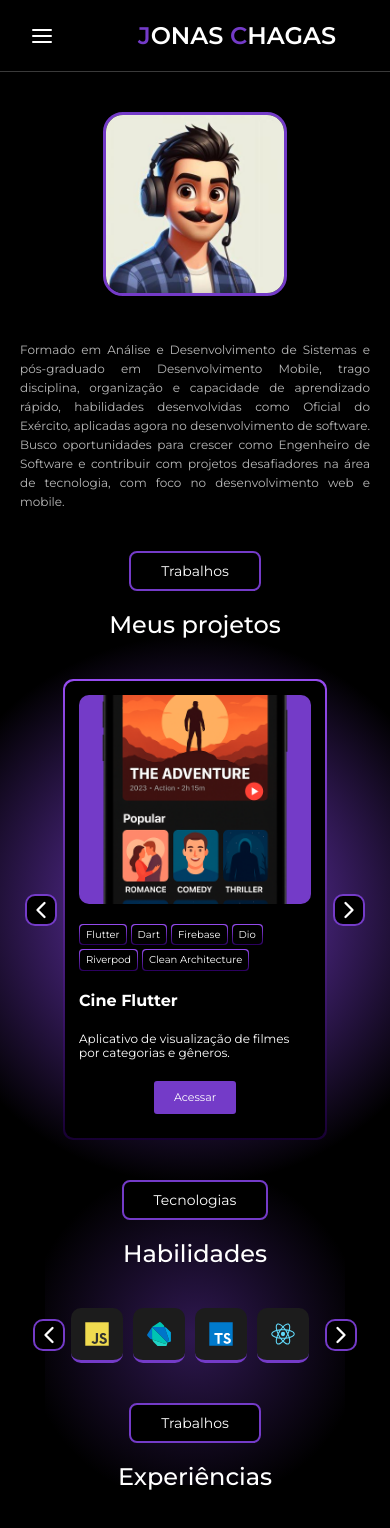
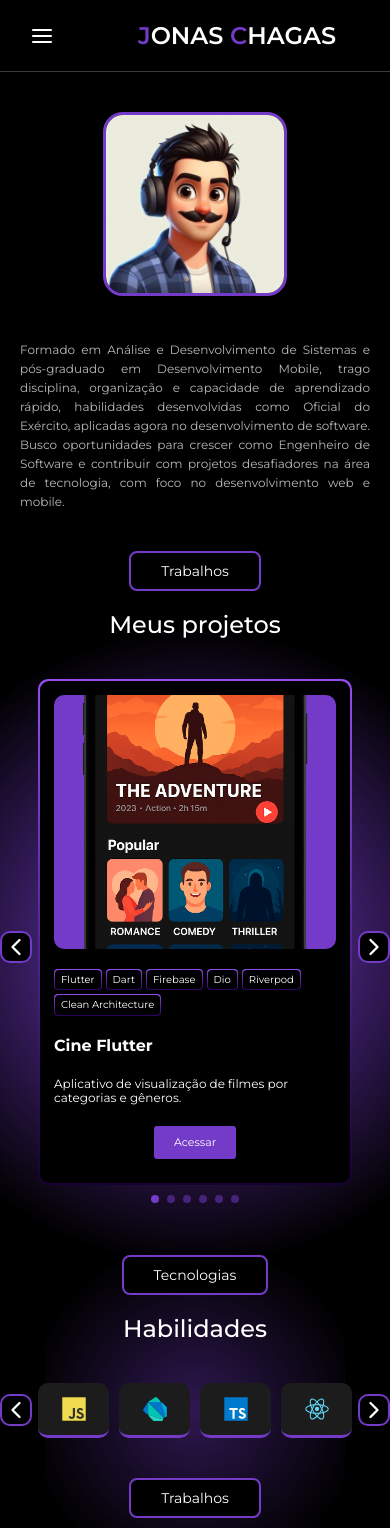
Before and after one commit to JonasGz/jonaschagasdev, a React (Vite) app: page / in a window 390 px wide. Shown: the top 1528 px of the page. Built offline with nearby package versions, Linux system fonts and the light colour scheme.

Commit message:
feat: replace custom sliders with Swiper
Migrate works and technologies sliders to Swiper with navigation,
responsive breakpoints and drag support. Remove unused useScroll hook.

```diff
--- a/package.json
+++ b/package.json
@@ -14,7 +14,8 @@
     "lucide-react": "^0.507.0",
     "react": "^19.0.0",
     "react-dom": "^19.0.0",
-    "react-type-animation": "^3.2.0"
+    "react-type-animation": "^3.2.0",
+    "swiper": "^12.2.0"
   },
   "devDependencies": {
     "@eslint/js": "^9.22.0",
--- a/src/components/technologies/components/tech/tech.scss
+++ b/src/components/technologies/components/tech/tech.scss
@@ -7,7 +7,7 @@
   flex-direction: column;
   align-items: center;
   gap: 1.4rem;
-  flex: 1 1 0;
+  width: 100%;
   max-width: 6rem;
 
   &__icon {
@@ -24,6 +24,8 @@
 @media (min-width: 768px) {
   .tech {
     padding: 2rem;
+    width: 8rem;
+    max-width: none;
 
     &__icon {
       width: 3rem;
--- a/src/components/technologies/technologies.scss
+++ b/src/components/technologies/technologies.scss
@@ -25,27 +25,31 @@
     border-radius: 1rem;
     display: flex;
     cursor: pointer;
+    flex-shrink: 0;
+    z-index: 2;
+
+    &.swiper-button-disabled {
+      opacity: 0.4;
+      cursor: default;
+    }
   }
 
   &__items {
+    width: 100%;
+    min-width: 0;
+  }
+
+  &__slide {
     display: flex;
-    gap: 1rem;
-    width: 24.8rem;
-    overflow: hidden;
+    justify-content: center;
+    height: auto;
   }
 }
 
 @media (min-width: 768px) {
   .technologies {
-    &__btn {
-      display: none;
-    }
-
-    &__items {
-      width: 100%;
-      gap: 1rem;
-      flex-wrap: wrap;
-      justify-content: center;
+    &__slide {
+      width: auto;
     }
   }
 }
--- a/src/components/technologies/technologies.tsx
+++ b/src/components/technologies/technologies.tsx
@@ -1,39 +1,61 @@
 import { ChevronLeft, ChevronRight } from "lucide-react";
+import { Swiper, SwiperSlide } from "swiper/react";
+import { Navigation } from "swiper/modules";
 import { Tech } from "./components/tech/tech";
+import "swiper/css";
+import "swiper/css/navigation";
 import "./technologies.scss";
-import { useScroll } from "../../hooks/use-scroll";
+
+const technologies = [
+  { url: "/assets/icons/jsIcon.svg", name: "JavaScript" },
+  { url: "/assets/icons/dartIcon.svg", name: "Dart" },
+  { url: "/assets/icons/tsIcon.svg", name: "TypeScript" },
+  { url: "/assets/icons/reactIcon.svg", name: "React" },
+  { url: "/assets/icons/nextjsIcon.svg", name: "Nextjs" },
+  { url: "/assets/icons/flutterIcon.svg", name: "Flutter" },
+  { url: "/assets/icons/reactIcon.svg", name: "React Native" },
+  { url: "/assets/icons/kotlinIcon.svg", name: "Kotlin" },
+  { url: "/assets/icons/gitIcon.svg", name: "Git" },
+];
 
 export const Technologies = () => {
-  const { containerRef, handleNext, handlePrev } = useScroll({
-    itemsPerView: 4,
-    gap: 10,
-  });
-
   return (
     <div className="technologies">
       <div className="technologies__bg"></div>
 
       <ChevronLeft
         size={28}
-        onClick={handlePrev}
-        className="technologies__btn"
+        className="technologies__btn technologies__btn--prev"
         color="white"
       />
-      <div ref={containerRef} className="technologies__items">
-        <Tech url="/assets/icons/jsIcon.svg" name="JavaScript" />
-        <Tech url="/assets/icons/dartIcon.svg" name="Dart" />
-        <Tech url="/assets/icons/tsIcon.svg" name="TypeScript" />
-        <Tech url="/assets/icons/reactIcon.svg" name="React" />
-        <Tech url="/assets/icons/nextjsIcon.svg" name="Nextjs" />
-        <Tech url="/assets/icons/flutterIcon.svg" name="Flutter" />
-        <Tech url="/assets/icons/reactIcon.svg" name="React Native" />
-        <Tech url="/assets/icons/kotlinIcon.svg" name="Kotlin" />
-        <Tech url="/assets/icons/gitIcon.svg" name="Git" />
-      </div>
+      <Swiper
+        className="technologies__items"
+        modules={[Navigation]}
+        navigation={{
+          prevEl: ".technologies__btn--prev",
+          nextEl: ".technologies__btn--next",
+        }}
+        spaceBetween={10}
+        slidesPerView={4}
+        grabCursor
+        loop
+        centerInsufficientSlides
+        breakpoints={{
+          768: {
+            slidesPerView: "auto",
+            spaceBetween: 16,
+          },
+        }}
+      >
+        {technologies.map((tech) => (
+          <SwiperSlide key={tech.name} className="technologies__slide">
+            <Tech url={tech.url} name={tech.name} />
+          </SwiperSlide>
+        ))}
+      </Swiper>
       <ChevronRight
         size={28}
-        onClick={handleNext}
-        className="technologies__btn"
+        className="technologies__btn technologies__btn--next"
         color="white"
       />
     </div>
--- a/src/components/works/components/work/work.scss
+++ b/src/components/works/components/work/work.scss
@@ -4,7 +4,6 @@
   padding: 0.2rem;
   border-radius: 1rem;
   width: 100%;
-  min-width: 26rem;
   color: #ffffff;
 
   & > &__container {
@@ -80,8 +79,6 @@
 
 @media (min-width: 768px) {
   .work {
-    max-width: 28rem;
-
     &__title {
       margin: 1rem 0 0 0;
     }
--- a/src/components/works/works.scss
+++ b/src/components/works/works.scss
@@ -3,6 +3,9 @@
   align-items: center;
   gap: 0.6rem;
   position: relative;
+  width: 100%;
+  max-width: 100rem;
+  margin: 0 auto;
 
   &__bg {
     position: absolute;
@@ -22,26 +25,32 @@
     border-radius: 1rem;
     display: flex;
     cursor: pointer;
+    flex-shrink: 0;
+    z-index: 2;
+
+    &.swiper-button-disabled {
+      opacity: 0.4;
+      cursor: default;
+    }
   }
 
   &__items {
+    width: 100%;
+    min-width: 0;
+    padding-bottom: 3rem;
+  }
+
+  &__slide {
+    height: auto;
     display: flex;
-    width: 26.4rem;
-    overflow: hidden;
+  }
+
+  .swiper-pagination-bullet {
+    background-color: #743bc8;
+    opacity: 0.5;
+  }
+
+  .swiper-pagination-bullet-active {
+    opacity: 1;
   }
 }
-
-@media (min-width: 768px) {
-  .works {
-    &__btn {
-      display: none;
-    }
-
-    &__items {
-      width: 100%;
-      gap: 2rem;
-      flex-wrap: wrap;
-      justify-content: center;
-    }
-  }
-}
--- a/src/components/works/works.tsx
+++ b/src/components/works/works.tsx
@@ -1,89 +1,103 @@
 import { ChevronLeft, ChevronRight } from "lucide-react";
+import { Swiper, SwiperSlide } from "swiper/react";
+import { Navigation, Pagination } from "swiper/modules";
 import { Work } from "./components/work/work";
-import { useScroll } from "../../hooks/use-scroll";
+import "swiper/css";
+import "swiper/css/navigation";
+import "swiper/css/pagination";
 import "./works.scss";
 
+const works = [
+  {
+    img: "/assets/projects/cineflutter.png",
+    tags: ["Flutter", "Dart", "Firebase", "Dio", "Riverpod", "Clean Architecture"],
+    title: "Cine Flutter",
+    description: "Aplicativo de visualização de filmes por categorias e gêneros.",
+    url: "https://github.com/JonasGz/cine-flutter",
+  },
+  {
+    img: "/assets/projects/petdex.png",
+    tags: ["JavaScript", "HTML", "SCSS", "Firebase"],
+    title: "PetDex",
+    description: "Aplicativo que transforma a experiência de ser tutor de pets.",
+    url: "https://petdex.vercel.app",
+  },
+  {
+    img: "/assets/projects/schedule.png",
+    tags: ["React", "Nextjs", "PWA", "Firebase"],
+    title: "Schedule App",
+    description: "Aplicativo PWA de agendamento de tarefas.",
+    url: "https://schedulepwa.vercel.app",
+  },
+  {
+    img: "/assets/projects/map-marker.png",
+    tags: ["React Native", "RN Maps", "Firebase", "Expo"],
+    title: "Map Marker",
+    description: "Aplicativo para marcações de localizações em mapa.",
+    url: "https://github.com/JonasGz/map-marker-react-native",
+  },
+  {
+    img: "/assets/projects/fuel.png",
+    tags: ["Flutter", "Dart", "Firebase"],
+    title: "Abast Control",
+    description: "Aplicativo para controle de abastecimentos de combustíveis.",
+    url: "https://github.com/JonasGz/abast_control",
+  },
+  {
+    img: "/assets/projects/foodcontrol.png",
+    tags: ["Flutter", "Dart", "Firebase"],
+    title: "Food Control",
+    description: "Aplicativo para controle financeiro de alimentação.",
+    url: "https://github.com/JonasGz/food-finance-control",
+  },
+];
+
 export const Works = () => {
-  const { containerRef, handleNext, handlePrev } = useScroll({
-    itemsPerView: 1,
-  });
-
   return (
     <div className="works">
       <div className="works__bg"></div>
       <ChevronLeft
         size={28}
-        onClick={handlePrev}
-        className="works__btn"
+        className="works__btn works__btn--prev"
         color="white"
       />
-      <div className="works__items" ref={containerRef}>
-        <Work
-          key={crypto.randomUUID()}
-          img="/assets/projects/cineflutter.png"
-          tags={[
-            "Flutter",
-            "Dart",
-            "Firebase",
-            "Dio",
-            "Riverpod",
-            "Clean Architecture",
-          ]}
-          title="Cine Flutter"
-          description="Aplicativo de visualização de filmes por categorias e gêneros."
-          url="https://github.com/JonasGz/cine-flutter"
-        />
-        <Work
-          key={crypto.randomUUID()}
-          img="/assets/projects/petdex.png"
-          tags={["JavaScript", "HTML", "SCSS", "Firebase"]}
-          title="PetDex"
-          description="Aplicativo que transforma a experiência de ser tutor de pets."
-          url="https://petdex.vercel.app"
-        />
-        <Work
-          key={crypto.randomUUID()}
-          img="/assets/projects/schedule.png"
-          tags={["React", "Nextjs", "PWA", "Firebase"]}
-          title="Schedule App"
-          description="Aplicativo PWA de agendamento de tarefas."
-          url="https://schedulepwa.vercel.app"
-        />
-        <Work
-          key={crypto.randomUUID()}
-          img="/assets/projects/map-marker.png"
-          tags={["React Native", "RN Maps", "Firebase", "Expo"]}
-          title="Map Marker"
-          description="Aplicativo para marcações de localizações em mapa."
-          url="https://github.com/JonasGz/map-marker-react-native"
-        />
-        <Work
-          key={crypto.randomUUID()}
-          img="/assets/projects/fuel.png"
-          tags={["Flutter", "Dart", "Firebase"]}
-          title="Abast Control"
-          description="Aplicativo para controle de abastecimentos de combustíveis."
-          url="https://github.com/JonasGz/abast_control"
-        />
-        <Work
-          key={crypto.randomUUID()}
-          img="/assets/projects/foodcontrol.png"
-          tags={["Flutter", "Dart", "Firebase"]}
-          title="Food Control"
-          description="Aplicativo para controle financeiro de alimentação."
-          url="https://github.com/JonasGz/food-finance-control"
-        />
-        {/* <Work
-          key={crypto.randomUUID()}
-          img="/assets/projects/loading.png"
-          title="Em breve"
-          description="..."
-        /> */}
-      </div>
+      <Swiper
+        className="works__items"
+        modules={[Navigation, Pagination]}
+        navigation={{
+          prevEl: ".works__btn--prev",
+          nextEl: ".works__btn--next",
+        }}
+        pagination={{ clickable: true }}
+        spaceBetween={24}
+        slidesPerView={1}
+        loop
+        breakpoints={{
+          768: {
+            slidesPerView: 2,
+            spaceBetween: 32,
+          },
+          1024: {
+            slidesPerView: 3,
+            spaceBetween: 32,
+          },
+        }}
+      >
+        {works.map((work) => (
+          <SwiperSlide key={work.title} className="works__slide">
+            <Work
+              img={work.img}
+              tags={work.tags}
+              title={work.title}
+              description={work.description}
+              url={work.url}
+            />
+          </SwiperSlide>
+        ))}
+      </Swiper>
       <ChevronRight
         size={28}
-        onClick={handleNext}
-        className="works__btn"
+        className="works__btn works__btn--next"
         color="white"
       />
     </div>
--- a/src/hooks/use-scroll.tsx
+++ /dev/null
@@ -1,68 +0,0 @@
-import { useRef } from "react";
-
-type UseScrollProps = {
-  itemsPerView: number;
-  gap?: number;
-};
-
-export const useScroll = (props: UseScrollProps) => {
-  const containerRef = useRef<HTMLDivElement>(null);
-
-  const handleNext = () => {
-    const elementWidth =
-      containerRef.current?.firstElementChild?.clientWidth || 0;
-    const currentScroll = containerRef.current?.scrollLeft || 0;
-    const scrollWidth = containerRef.current?.scrollWidth || 0;
-
-    if (props.itemsPerView <= 1) {
-      containerRef?.current?.scrollTo({
-        left:
-          currentScroll + elementWidth >= scrollWidth
-            ? 0
-            : currentScroll + elementWidth,
-        behavior: "smooth",
-      });
-
-      return;
-    }
-
-    if (props.gap) {
-      containerRef?.current?.scrollTo({
-        left:
-          currentScroll + (elementWidth + props.gap) * props.itemsPerView >=
-          scrollWidth
-            ? 0
-            : currentScroll + elementWidth + props.gap,
-        behavior: "smooth",
-      });
-    }
-  };
-
-  const handlePrev = () => {
-    const elementWidth =
-      containerRef.current?.firstElementChild?.clientWidth || 0;
-    const currentScroll = containerRef.current?.scrollLeft || 0;
-
-    if (props.itemsPerView <= 1) {
-      containerRef?.current?.scrollTo({
-        left: currentScroll - elementWidth,
-        behavior: "smooth",
-      });
-
-      return;
-    }
-
-    if (props.gap) {
-      containerRef?.current?.scrollTo({
-        left: currentScroll - elementWidth - props.gap,
-        behavior: "smooth",
-      });
-    }
-  };
-
-  return {
-    containerRef,
-    handleNext,
-    handlePrev,
-  };
-};
```
Also changed, not shown: 1 other file (tests, documents, lock files or other folders).
